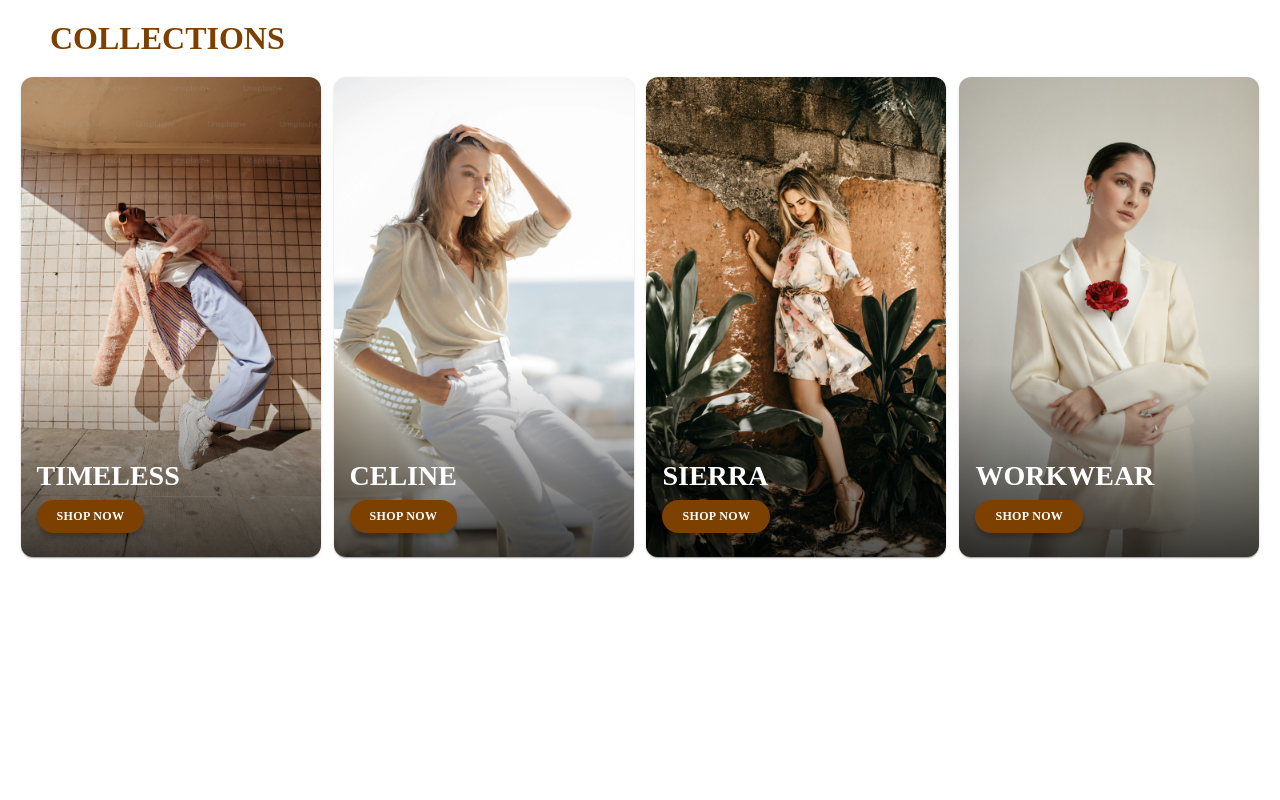
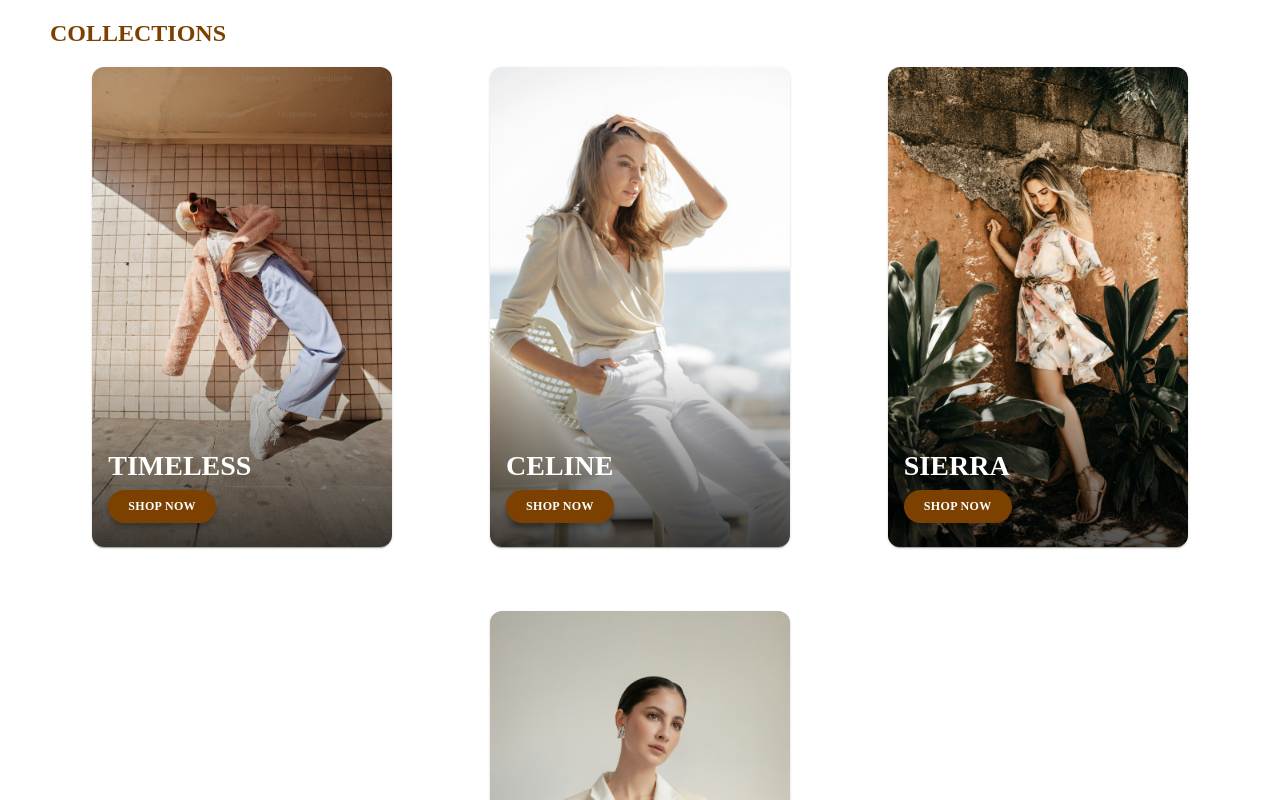
Before and after one commit to Team-kaleidoscope-EAD-project/EAD-online-shopping-frontend-, a React (Create React App) app in the folder kalei-frontend/: page / in a window 1280 px wide. Shown: the top 800 px of the page. Built offline with nearby package versions, Linux system fonts and the light colour scheme.

Commit message:
minor card size adjustments

```diff
--- a/kalei-frontend/src/components/Cards/CollectionCard.jsx
+++ b/kalei-frontend/src/components/Cards/CollectionCard.jsx
@@ -5,11 +5,12 @@ import CollectionButton from "../Buttons/CollectionButton";
 
 export default function CollectionCard({ name, image }) {
   return (
+    <div className={styles.collectionCard}>
       <Card
         sx={{
           position: "relative",
-        width: "300px",
-        height: "480px",
+          width: { xs: "250px", lg: "300px" },
+          height: { xs: "350px", lg: "480px" },
           borderRadius: "12px",
           overflow: "hidden",
         }}
@@ -57,5 +58,6 @@ export default function CollectionCard({ name, image }) {
           </div>
         </CardContent>
       </Card>
+    </div>
   );
 }
--- a/kalei-frontend/src/components/Cards/CollectionCard.module.css
+++ b/kalei-frontend/src/components/Cards/CollectionCard.module.css
@@ -1,4 +1,4 @@
-h1{
+h1 {
   font-family: "inria serif";
   font-weight: 700;
   font-size: 28px;
@@ -7,10 +7,20 @@ h1{
   z-index: 10;
 }
 
-.container{
+.container {
   display: flex;
   gap: 8px;
   flex-direction: column;
   align-items: baseline;
   z-index: 10;
 }
+
+.collectionCard {
+  cursor: pointer;
+  transition-duration: 300ms;
+}
+
+.collectionCard:hover {
+  box-shadow: rgb(190, 135, 72, 0.2) 0px 8px 24px;
+  transform: scale(1.02);
+}
--- a/kalei-frontend/src/pages/HomePage/Sections/Collections/Collections.jsx
+++ b/kalei-frontend/src/pages/HomePage/Sections/Collections/Collections.jsx
@@ -6,6 +6,7 @@ import image2 from "../../../../assets/images/products/collection2.png";
 import image4 from "../../../../assets/images/products/collection4.png";
 import image3 from "../../../../assets/images/products/collection3.png";
 import styles from "./Collections.module.css";
+import Grid from "@mui/material/Grid2";
 
 export default function Collections() {
   const collections = [
@@ -33,7 +34,18 @@ export default function Collections() {
 
   return (
     <div>
+      <Grid container>
+        <Grid
+          size={{ xs: 12 }}
+          sx={{
+            display: "flex",
+            justifyContent: { xs: "center", md: "start" },
+            alignItems: "center",
+          }}
+        >
           <h2 className={styles.title}>COLLECTIONS</h2>
+        </Grid>
+        <Grid size={{ xs: 12 }}>
           <div className={styles.container}>
             {collections.length === 0 ? (
               <div>No collections found.</div>
@@ -47,6 +59,8 @@ export default function Collections() {
               ))
             )}
           </div>
+        </Grid>
+      </Grid>
     </div>
   );
 }
--- a/kalei-frontend/src/pages/HomePage/Sections/Collections/Collections.module.css
+++ b/kalei-frontend/src/pages/HomePage/Sections/Collections/Collections.module.css
@@ -1,6 +1,7 @@
-.container{
+.container {
   display: flex;
-    gap: 1%;
+  row-gap: 5vw;
+  column-gap: 2vw;
   flex-wrap: wrap;
   justify-content: space-evenly;
   padding: 0 20px;
@@ -8,11 +9,11 @@
   box-sizing: border-box;
 }
 
-.title{
-    font-size: 2rem;
+.title {
+  font-size: 1.5rem;
   margin: 20px 0;
   text-align: left;
   padding: 0 50px;
-    color: #7C4100;
+  color: #7c4100;
   font-family: "amiko";
 }
```
Lines whose indentation alone changed are shown as unchanged.
